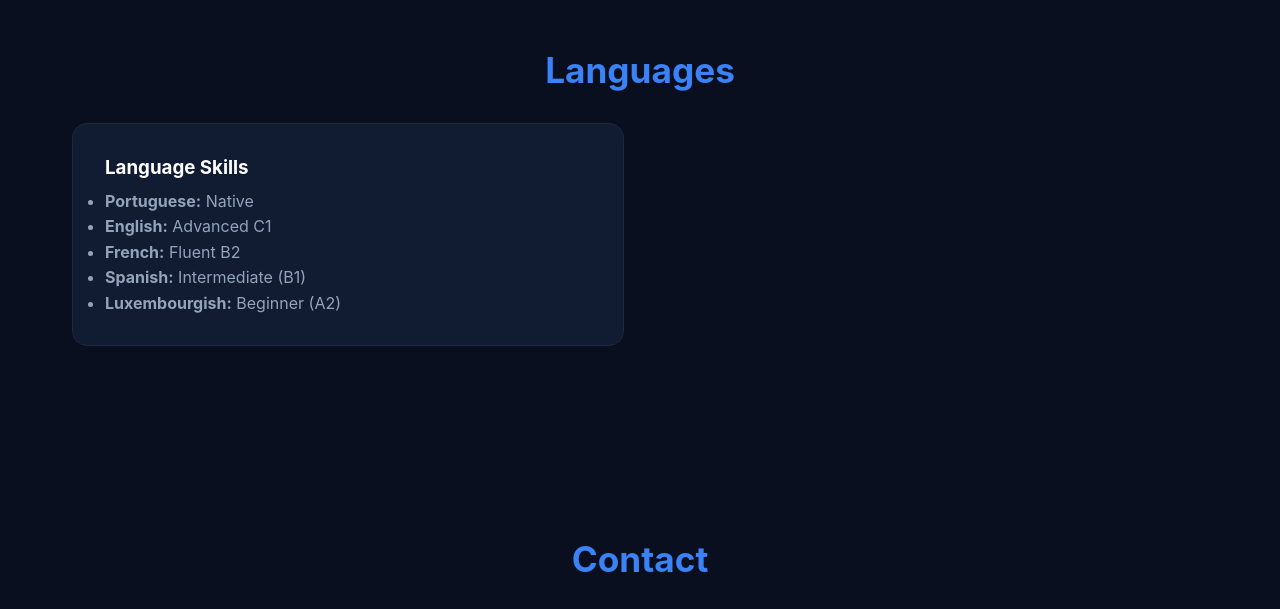
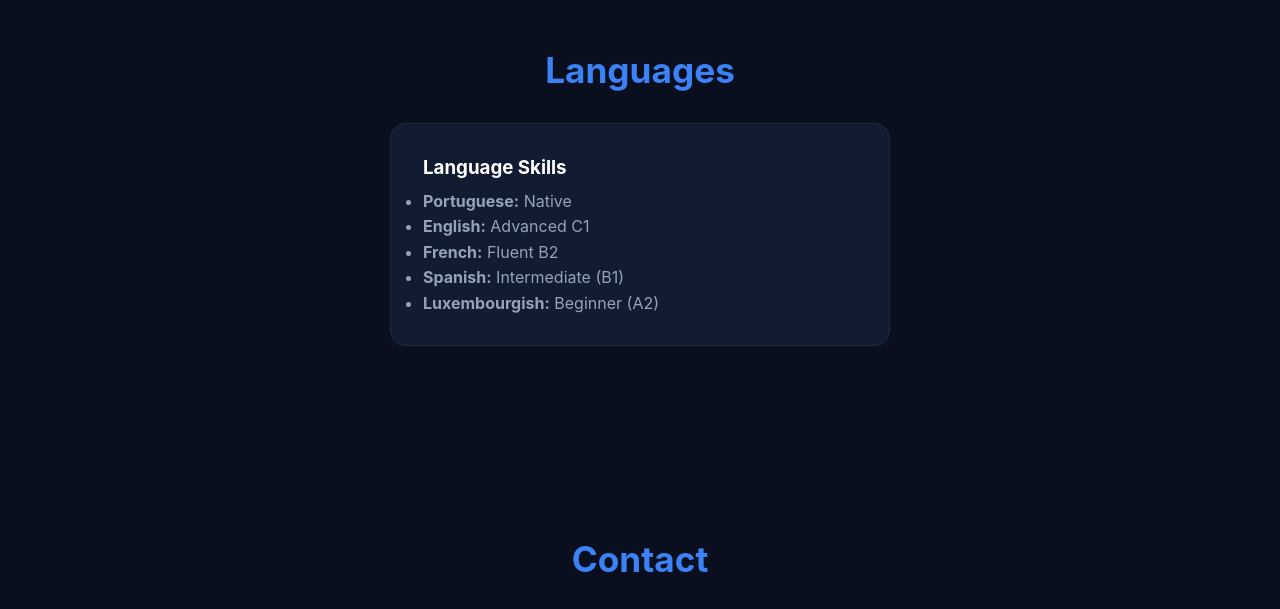
Before and after one commit to Ruben4TPIFI/DOSRU.github.io, a plain HTML site: page index.html in a window 1280 px wide. Shown: the part 3440-4049 px from the top of the page. Drawn offline with Linux system fonts and the light colour scheme.

Commit message:
Update styles.css

```diff
--- a/styles.css
+++ b/styles.css
@@ -412,3 +412,17 @@ footer {
     padding-bottom: 1.2rem;
     border-bottom: 1px solid rgba(30, 41, 59, 0.6);
 }
+
+/* ============================= */
+/* CENTER LANGUAGES CARD */
+/* ============================= */
+
+#languages .skills-grid {
+    display: flex;
+    justify-content: center;
+}
+
+#languages .skill-card {
+    max-width: 500px; /* keeps it readable */
+    width: 100%;
+}
```
